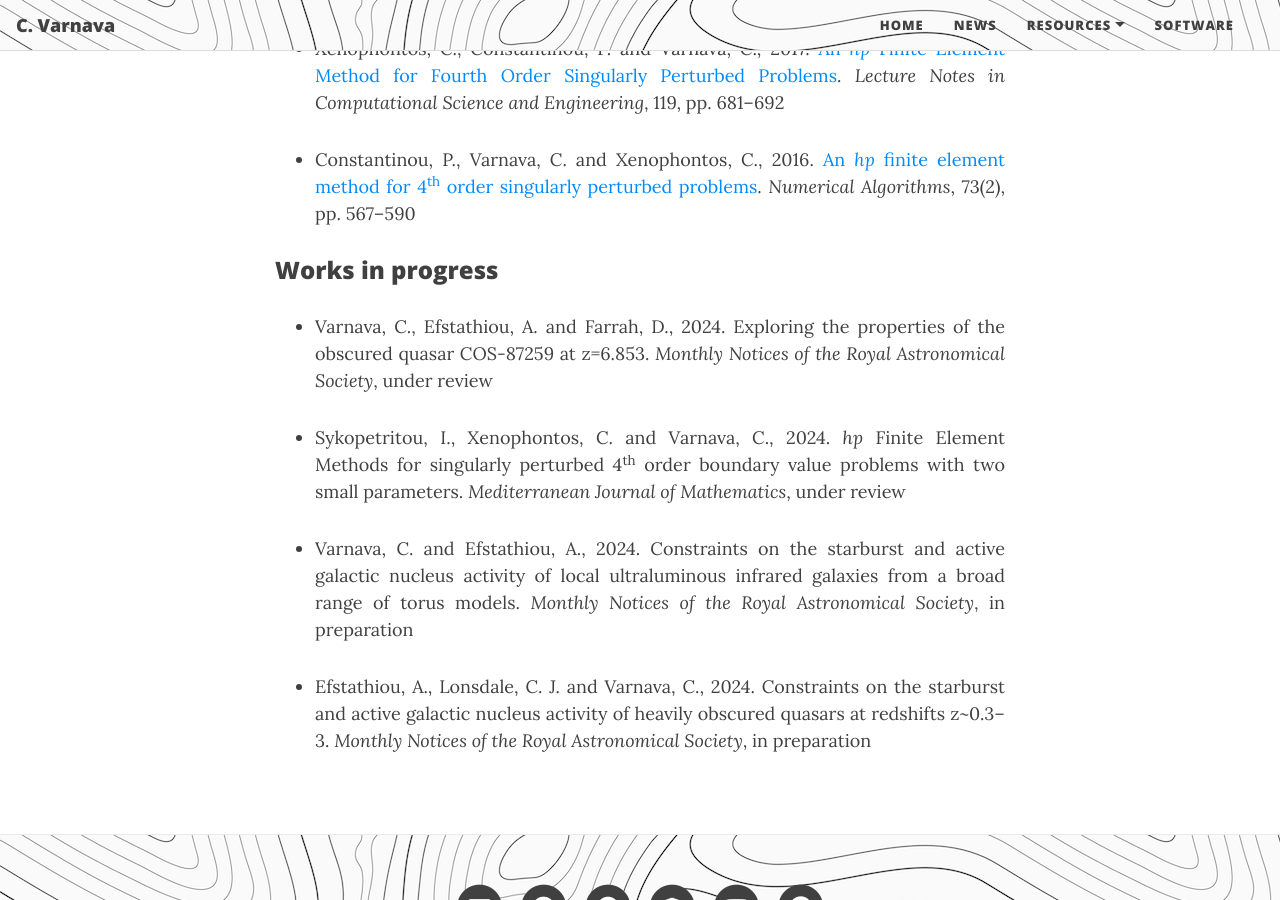
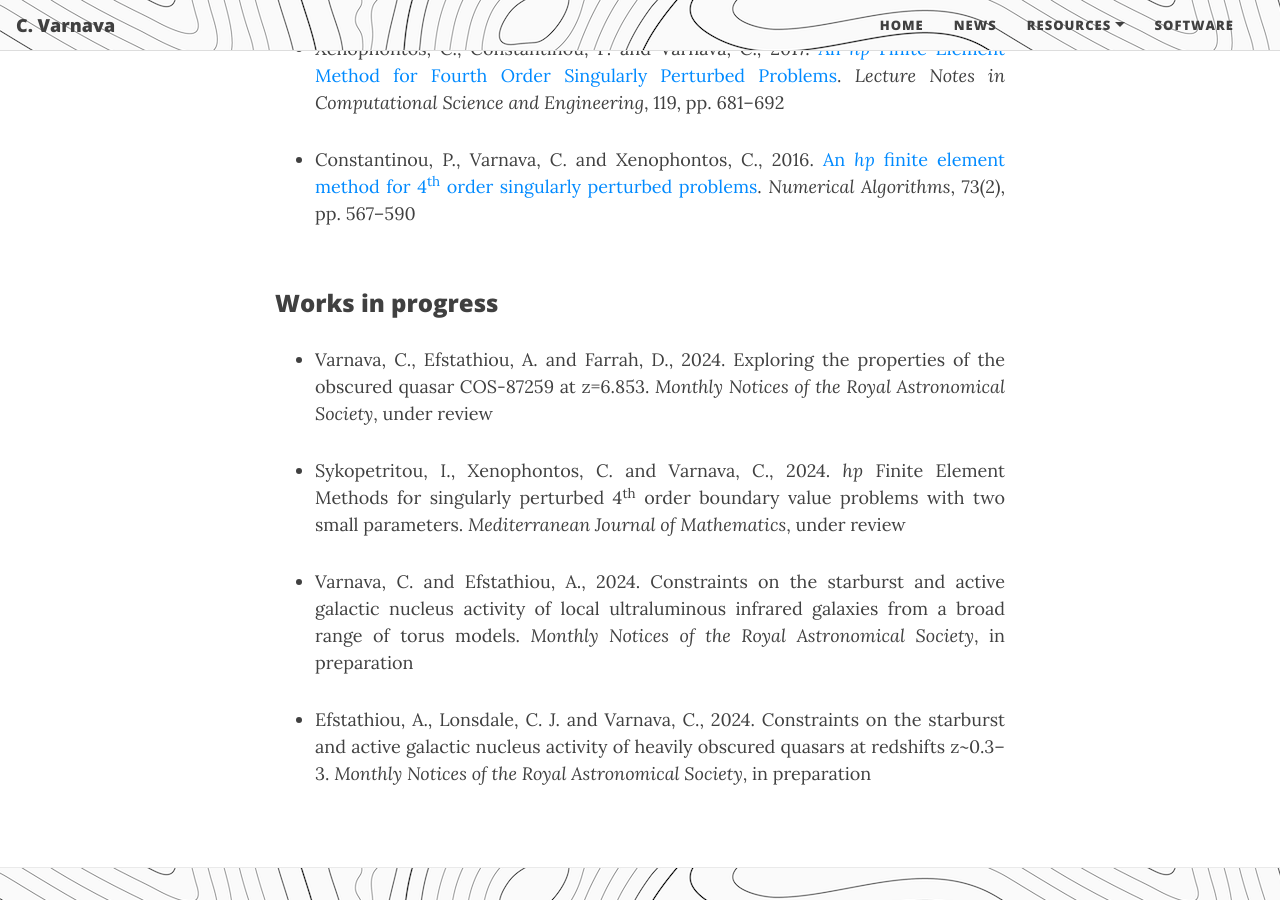
Before and after one commit to ch-var/ch-var.github.io, a Jekyll site: the page built from publications.html, in a window 1280 px wide and 900 px high, scrolled down 352 px. Built offline with Jekyll 4.4.1, drawn with Linux system fonts in a browser that asks for light colours.

Commit message:
Update publications.html

```diff
--- a/publications.html
+++ b/publications.html
@@ -10,9 +10,7 @@ title: Publications
 <p>
 <li align='justify'>Constantinou, P., Varnava, C. and Xenophontos, C., 2016. <a href="https://doi.org/10.1007/s11075-016-0108-9">An <i>hp</i> finite element method for 4<sup>th</sup> order singularly perturbed problems</a>. <i>Numerical Algorithms</i>, 73(2), pp. 567–590</li>
 </ul>
-<p>
-<p>
-<p>
+<br>
 <h3>Works in progress</h3>
 <p>
 <ul>
```
